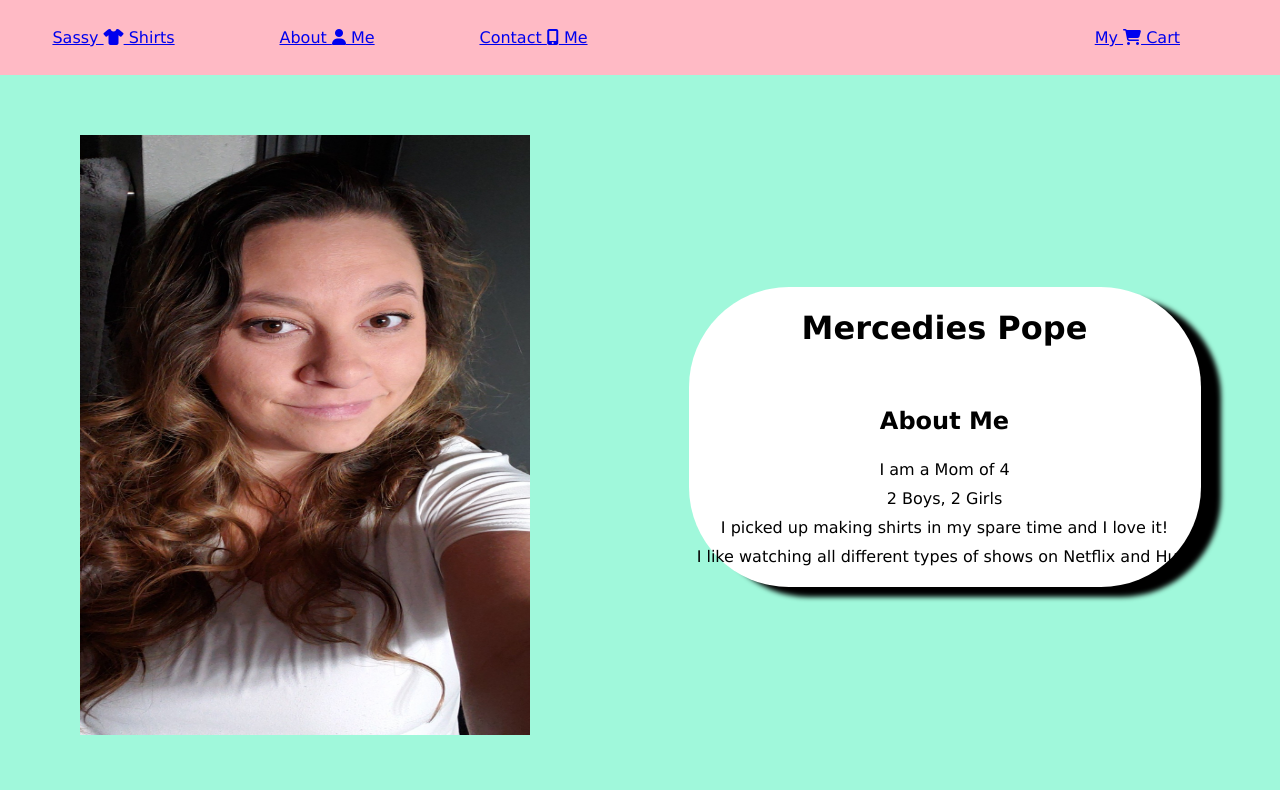
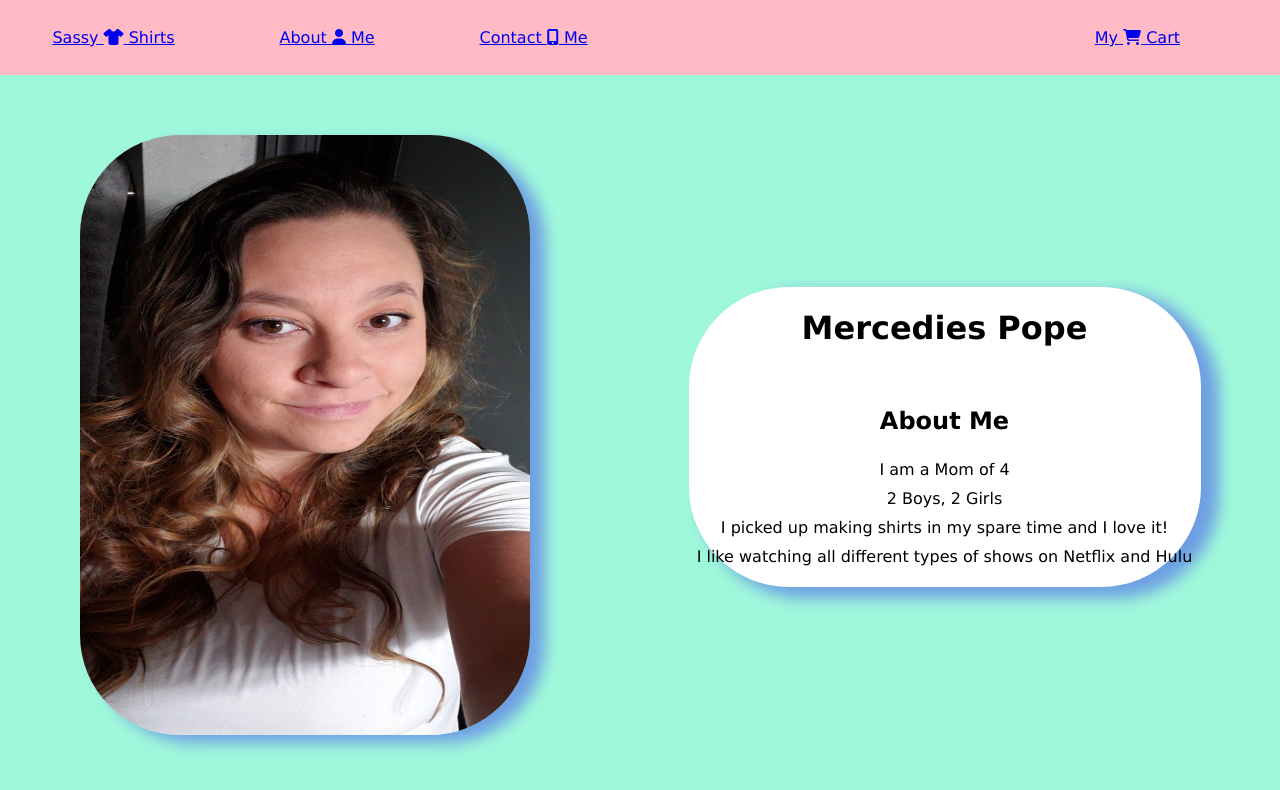
Before and after one commit to Popealope1990/Sassy-Shirts, a React (Create React App) app: page /about in a window 1280 px wide. Shown: the top 790 px of the page. Built offline with nearby package versions, Linux system fonts and the light colour scheme.

Commit message:
finish styling on about me page

```diff
--- a/src/App.css
+++ b/src/App.css
@@ -78,8 +78,8 @@ li {
 .photo {
   height: 600px;
   width: 450px;
-  /* padding-top: 60px; */
-  /* padding-left: 150px; */
+  border-radius: 100px;
+  box-shadow: 15px 8px 15px rgb(110, 159, 227);
 }
 
 .info {
@@ -89,6 +89,6 @@ li {
   text-align: center;
   list-style-type: none;
   background-color: white;
-  box-shadow: 20px 10px 5px black;
+  box-shadow: 15px 8px 15px 3px rgb(110, 159, 227);
   border-radius: 100px;
 }
```
